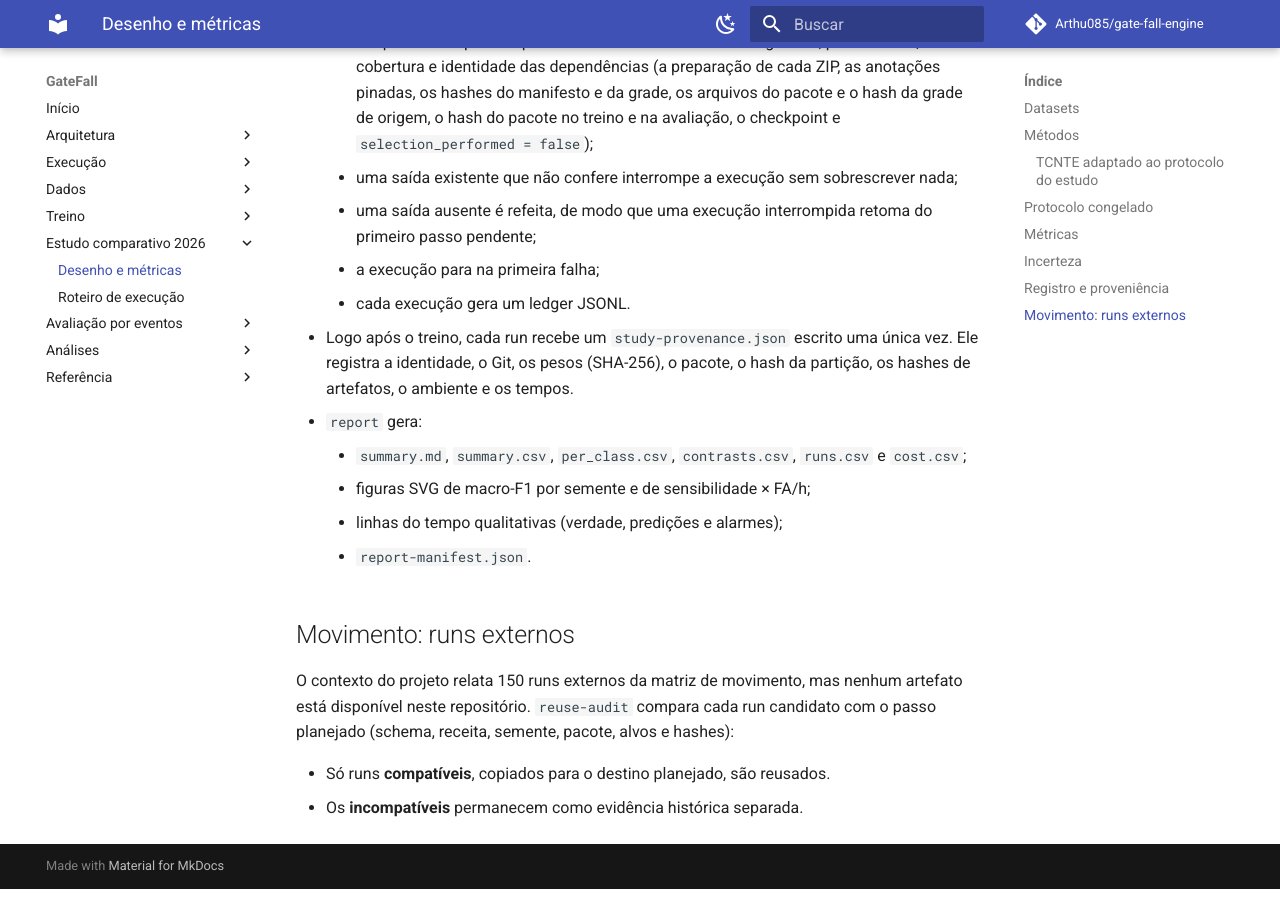
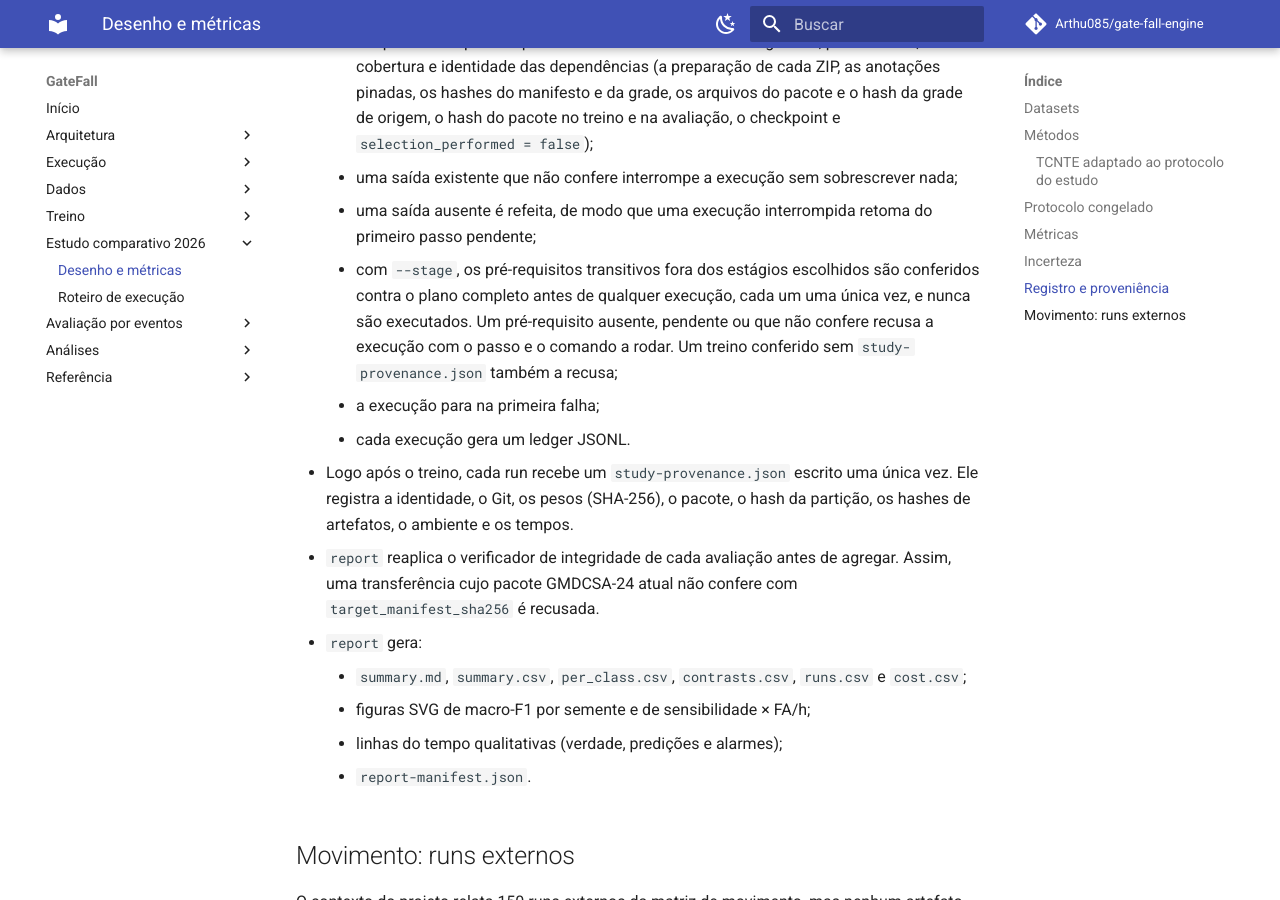
Before and after one commit to Arthu085/gate-fall-engine, an MkDocs documentation site: the page built from docs/experiments/comparative-study.md, in a window 1280 px wide and 900 px high, scrolled down 4288 px. Built offline with MkDocs 1.6.1 and Material for MkDocs 9.7.7, drawn with Linux system fonts in a browser that asks for light colours; comment, search, counter and statistics services are not loaded.

Commit message:
docs: describe prerequisite checks for filtered stages and report integrity
Co-Authored-By: Claude Opus 5.5 <noreply@anthropic.com>

```diff
--- a/docs/experiments/comparative-study.md
+++ b/docs/experiments/comparative-study.md
@@ -134,11 +134,18 @@ As métricas são recalculadas das predições por janela de cada `evaluation-*.
     - uma saída existente que não confere interrompe a execução sem sobrescrever nada;
     - uma saída ausente é refeita, de modo que uma execução interrompida retoma do primeiro passo
       pendente;
+    - com `--stage`, os pré-requisitos transitivos fora dos estágios escolhidos são conferidos
+      contra o plano completo antes de qualquer execução, cada um uma única vez, e nunca são
+      executados. Um pré-requisito ausente, pendente ou que não confere recusa a execução com o
+      passo e o comando a rodar. Um treino conferido sem `study-provenance.json` também a recusa;
     - a execução para na primeira falha;
     - cada execução gera um ledger JSONL.
 - Logo após o treino, cada run recebe um `study-provenance.json` escrito uma única vez. Ele
   registra a identidade, o Git, os pesos (SHA-256), o pacote, o hash da partição, os hashes de
   artefatos, o ambiente e os tempos.
+- `report` reaplica o verificador de integridade de cada avaliação antes de agregar. Assim,
+  uma transferência cujo pacote GMDCSA-24 atual não confere com `target_manifest_sha256` é
+  recusada.
 - `report` gera:
     - `summary.md`, `summary.csv`, `per_class.csv`, `contrasts.csv`, `runs.csv` e `cost.csv`;
     - figuras SVG de macro-F1 por semente e de sensibilidade × FA/h;
```
Also changed, not shown: specs/003-gatefall-comparative-study-2026/contracts/artifacts.md (+3 -1 lines), specs/003-gatefall-comparative-study-2026/contracts/cli.md (+2 -2 lines), specs/003-gatefall-comparative-study-2026/validation.md (+1 -1 lines).
